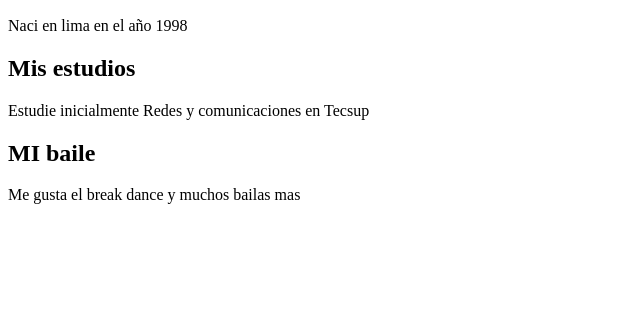
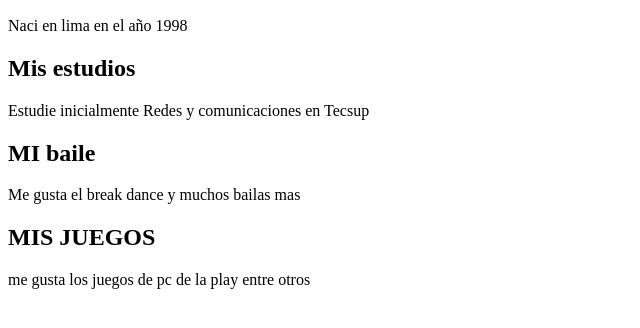
Before and after one commit to jairomarruiz/biografia, a plain HTML site: page index.html in a window 1280 px wide. Shown: the part 110-438 px from the top of the page, without its empty margins (0-640 px from the left). Drawn offline with Linux system fonts and the light colour scheme.

Commit message:
mi juegos

```diff
--- a/index.html
+++ b/index.html
@@ -21,6 +21,10 @@
                 <h2>MI baile</h2>
                 <p>Me gusta el break dance y muchos bailas mas</p>
             </section>
+            <section>
+                <h2>MIS JUEGOS</h2>
+                <p>me gusta los juegos de pc de la play entre otros </p>
+            </section>
         </main>
     </body>
 </html>
```
